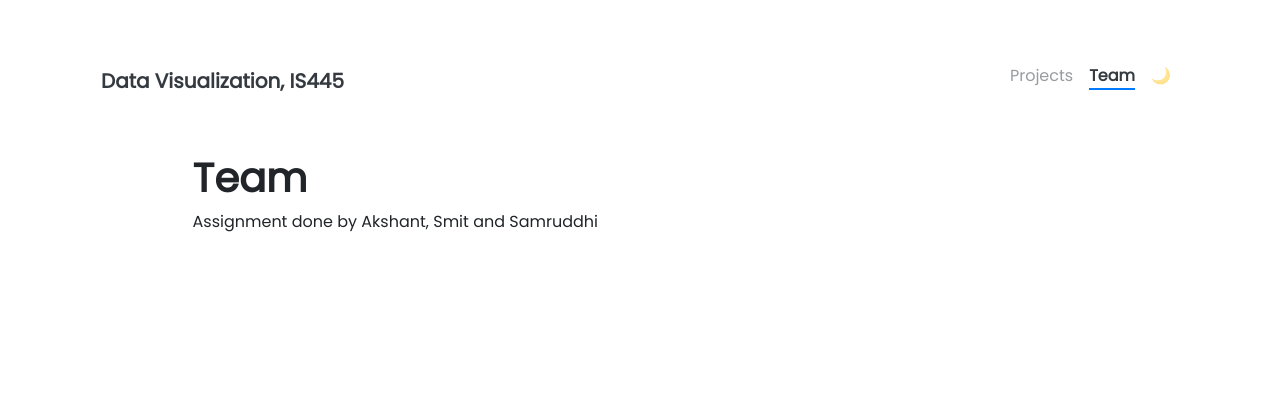
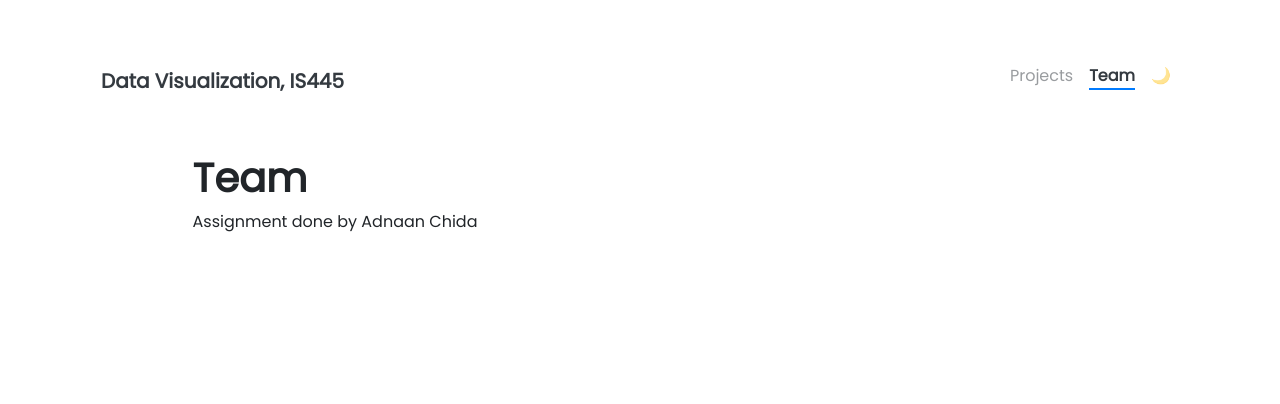
Before and after one commit to adnaanchida/adnaanchida.github.io, a Jekyll site: the page built from pages/about.md, in a window 1280 px wide. Shown: the top 404 px of the page. Built offline with Jekyll 4.4.1, drawn with Linux system fonts in a browser that asks for light colours; nearby versions of some CDN libraries.

Commit message:
Update about.md

```diff
--- a/pages/about.md
+++ b/pages/about.md
@@ -7,4 +7,4 @@ weight: 3
 
 # **Team**
 
-Assignment done by Akshant, Smit and Samruddhi
+Assignment done by Adnaan Chida
```
